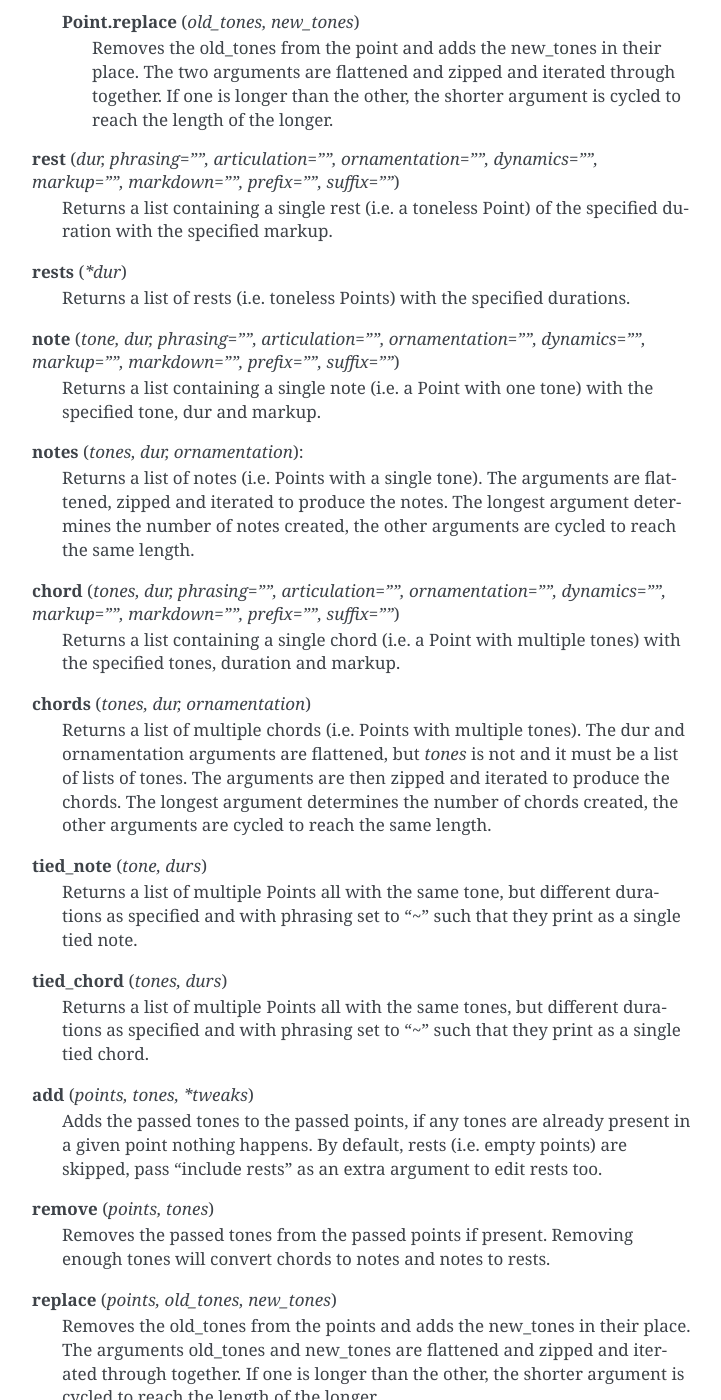
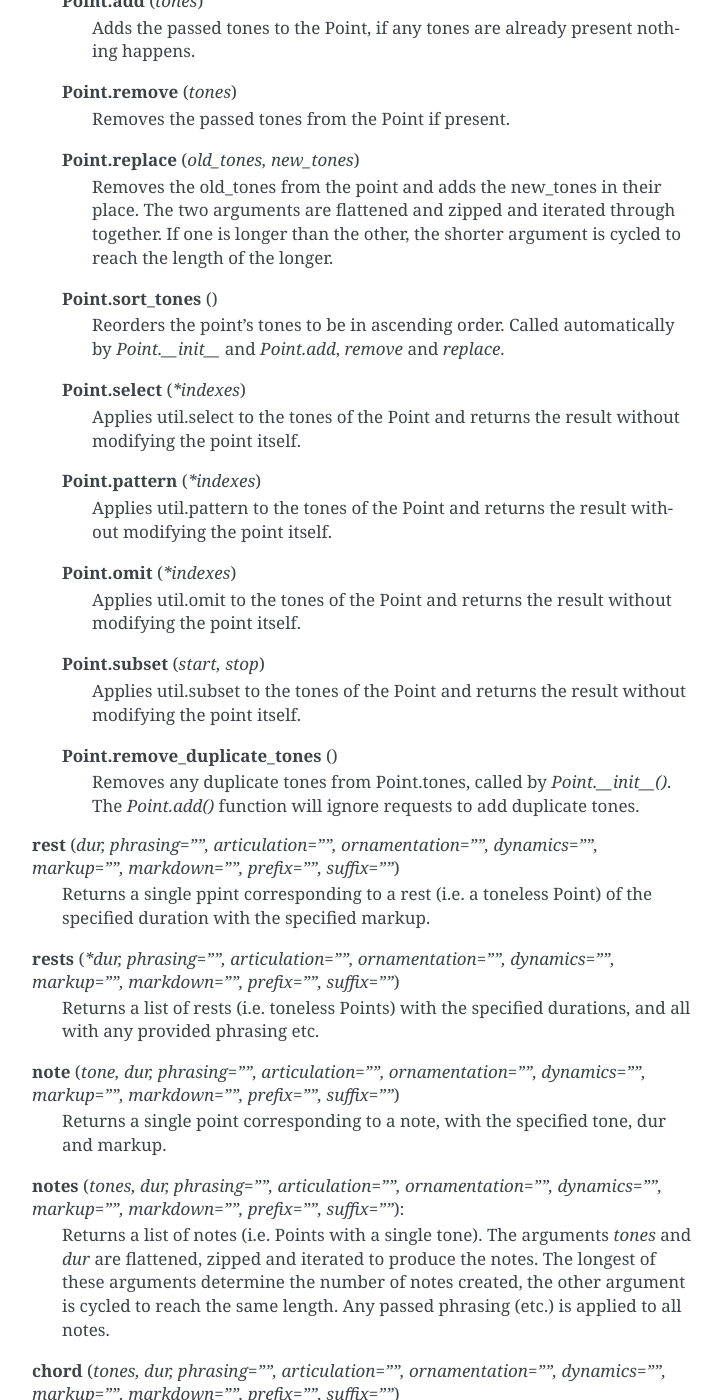
Before and after one commit to thomasmorgan/LilyLib, a Sphinx documentation site: the page built from docs/source/API.rst, in a window 1280 px wide and 1400 px high, scrolled down 8378 px. Shown: the whole window, without its empty margins (388-1109 px from the left). Built offline with Sphinx 7.4.7, drawn with Linux system fonts in a browser that asks for light colours; some of the changed text lies outside the part shown.

Commit message:
docs: add new functions

```diff
--- a/docs/source/API.rst
+++ b/docs/source/API.rst
@@ -21,8 +21,11 @@
 	Splits any strings within the passed item at white space, flattens the result and returns it.
 
 **select** (*List, \*indexes*)
-	Returns a list containing the subset of items in the passed list whose indexes are also passed. Counts from 1, not 0. Respects ordering of passed list, not passed indexes. Items are not duplicated even if passed indexes contains duplicates.
+	If a single index is passed, it returns the item in the passed list at that position (counting from 1, not 0). If multiple indexes are passed, it returns a list containing the subset of items in the passed list whose indexes are also passed (again, counting from 1). Respects ordering of passed list, not passed indexes. Items are not duplicated even if passed indexes contains duplicates.
 
+
+**assign** (*List, index, value*)
+	Modifies the passed list, by inserting the passed value at the passed index. The List is modified in place and this function does not return anything.
 
 **pattern** (*List, \*indexes*)
 	Builds and returns a new list by repeatedly selecting the items in the passed List at the passed indexes. Counts from 1 not 0. Ordering is determined by the passed indexes not the passed List. Duplicate indexes result in duplicate items in the returned list.
@@ -206,25 +209,25 @@
 **Stave** ()
 	The parent staff class.
 
-	**Stave.__init__** (*clef, name*)
-		Creates a Stave instance. String clef must be a valid lilypond clef, name can be anything.
+	**Stave.__init__** (*clef, name, extra_text, _with*)
+		Creates a Stave instance. String clef must be a valid lilypond clef, name can be anything. `extra_text` and `_with` canbe used to add more details to the staves when printed.
 
 **Treble** ()
 	A subclass of Stave, appears as a staff starting with the treble clef.
 
-	**Treble.__init__** (*name*)
+	**Treble.__init__** (*name, extra_text, _with*)
 		Creates a treble staff. Name can be anything.
 
 **Bass** ()
 	A subclass of Stave, appears as a staff starting with the bass clef.
 
-	**Bass.__init__** (*name*)
+	**Bass.__init__** (*name, extra_text, _with*)
 		Creates a bass staff. Name can be anything.
 
 **Super** ()
 	A subclass of Stave, appears as a staff starting with the treble clef, but has rows for both the treble and bass staves. See demo_prelude_in_c_super.py for an example.
 
-	**Super.__init__** (*name*)
+	**Super.__init__** (*name, extra_text, _with*)
 		Creates a super staff. Name can be anything.
 
 tones
@@ -320,23 +323,41 @@
 	**Point.replace** (*old_tones, new_tones*)
 		Removes the old_tones from the point and adds the new_tones in their place. The two arguments are flattened and zipped and iterated through together. If one is longer than the other, the shorter argument is cycled to reach the length of the longer.
 
+	**Point.sort_tones** ()
+		Reorders the point's tones to be in ascending order. Called automatically by `Point.__init__` and `Point.add`, `remove` and `replace`.
+
+	**Point.select** (*\*indexes*)
+		Applies util.select to the tones of the Point and returns the result without modifying the point itself.
+
+	**Point.pattern** (*\*indexes*)
+		Applies util.pattern to the tones of the Point and returns the result without modifying the point itself.
+
+	**Point.omit** (*\*indexes*)
+		Applies util.omit to the tones of the Point and returns the result without modifying the point itself.
+
+	**Point.subset** (*start, stop*)
+		Applies util.subset to the tones of the Point and returns the result without modifying the point itself.
+
+	**Point.remove_duplicate_tones** ()
+		Removes any duplicate tones from Point.tones, called by `Point.__init__()`. The `Point.add()` function will ignore requests to add duplicate tones.
+
 **rest** (*dur, phrasing="", articulation="", ornamentation="", dynamics="", markup="", markdown="", prefix="", suffix=""*)
-	Returns a list containing a single rest (i.e. a toneless Point) of the specified duration with the specified markup.
+	Returns a single ppint corresponding to a rest (i.e. a toneless Point) of the specified duration with the specified markup.
 
-**rests** (*\*dur*)
-	Returns a list of rests (i.e. toneless Points) with the specified durations.
+**rests** (*\*dur, phrasing="", articulation="", ornamentation="", dynamics="", markup="", markdown="", prefix="", suffix=""*)
+	Returns a list of rests (i.e. toneless Points) with the specified durations, and all with any provided phrasing etc.
 
 **note** (*tone, dur, phrasing="", articulation="", ornamentation="", dynamics="", markup="", markdown="", prefix="", suffix=""*)
-	Returns a list containing a single note (i.e. a Point with one tone) with the specified tone, dur and markup.
+	Returns a single point corresponding to a note, with the specified tone, dur and markup.
 
-**notes** (*tones, dur, ornamentation*):
-	Returns a list of notes (i.e. Points with a single tone). The arguments are flattened, zipped and iterated to produce the notes. The longest argument determines the number of notes created, the other arguments are cycled to reach the same length.
+**notes** (*tones, dur, phrasing="", articulation="", ornamentation="", dynamics="", markup="", markdown="", prefix="", suffix=""*):
+	Returns a list of notes (i.e. Points with a single tone). The arguments `tones` and `dur` are flattened, zipped and iterated to produce the notes. The longest of these arguments determine the number of notes created, the other argument is cycled to reach the same length. Any passed phrasing (etc.) is applied to all notes.
 
 **chord** (*tones, dur, phrasing="", articulation="", ornamentation="", dynamics="", markup="", markdown="", prefix="", suffix=""*)
-	Returns a list containing a single chord (i.e. a Point with multiple tones) with the specified tones, duration and markup.
+	Returns a single point corresponding to a chord (i.e. a Point with multiple tones) with the specified tones, duration and markup.
 
 **chords** (*tones, dur, ornamentation*)
-	Returns a list of multiple chords (i.e. Points with multiple tones). The dur and ornamentation arguments are flattened, but *tones* is not and it must be a list of lists of tones. The arguments are then zipped and iterated to produce the chords. The longest argument determines the number of chords created, the other arguments are cycled to reach the same length.
+	Returns a list of multiple chords (i.e. Points with multiple tones). The `dur` argument are flattened, but *tones* is not and it must be a list of lists of tones. The arguments `tones` and `dur` are zipped and iterated to produce the chords. The longest of these arguments determine the number of chords created, the other argument is cycled to reach the same length. Any passed phrasing (etc.) is applied to all chords.
 
 **tied_note** (*tone, durs*)
 	Returns a list of multiple Points all with the same tone, but different durations as specified and with phrasing set to "~" such that they print as a single tied note.
@@ -380,7 +401,7 @@
 
 
 **chromatic** (*start, stop_or_length, key, dur=None, step=1*)
-	Returns a chromatic scale from *start* to *stop* or of length *length* in the key of *key* with stepsize *step*. Ascending chromatic scales use sharps, descending scales use flats.
+	Returns a chromatic scale from *start* to *stop* or of length *length* in the key of *key* with stepsize *step*. Ascending chromatic scales use sharps, descending scales use flats, though you can violate this (e.g. by asking for a descending chromatic scale starting on a sharp).
 
 
 **scale_subset** (*positions, start, stop_or_length, key, dur=None, step=1*)
@@ -401,12 +422,17 @@
 markup
 -----------
 
+**barbreak**
+	A string that causes a bar line to appear in the sheet music and a linebreak to appear in the terminal output. Useful for formatting lilypond code as per mutopia requirements.
+
 **linebreak**
 	A string that causes a linebreak both in the sheetmusic and in the terminal output, can be added to Points, usually as part of their suffix.
 
+**nolinebreak**
+	A string that prevents a linebreak both in the sheetmusic, can be added to Points, usually as part of their suffix.
+
 **pagebreak**
 	A string that causes a pagebreak in the sheetmusic and a linebreak in the terminal output, can be added to Points, usually as part of their suffix.
-
 
 **clef** (*clef, passage, end_clef=""*)
 	Returns a flattened deepcopy of the *passage* with the *clef* added to the prefix of the first point and the optional *end_clef* added to the suffix of the final point.
@@ -417,9 +443,14 @@
 **key_signature** (*key1, passage, key2=""*)
 	Returns a flattened deepcopy of the *passage* with *key1* added to the prefix of the first point and the optional *key2* added to the suffix of the final point.
 
+**slur** (*passage*)
+	Returns a deepcopy of the passage, with the first prefix and final suffix edited such that a slur encloses the passage.
+
+**phrase** (*passage*)
+	Returns a deepcopy of the passage, with the first prefix and final suffix edited such that a phrasing slur encloses the passage.
+
 **triplets** (*passage*)
-	Returns a deepcopy of the passage passage, with the first prefix and final suffix edited such that it appears as triplets.
-
+	Returns a deepcopy of the passage, with the first prefix and final suffix edited such that it appears as triplets.
 
 **grace** (*passage*)
 	Returns a deepcopy of the passage, with the first prefix and final suffix edited such that it appears as grace notes.
@@ -467,6 +498,9 @@
 
 	**Piece.__str__** ()
 		Prints a lilypond description of the piece. It concatenates the results of the Pieces *header*, *subtext*, *start_score*, *write_score* and *end_score* functions.
+
+	**Piece.add_barlines** ()
+		If `piece.auto_add_bars` is set to ``True`` this function will be called when the piece prints. It parses the music and attempts to add barlines (and line breaks in the output) at the end of each bar. This is useful for making the lilypond output more readable and for submitting to the mutopia project. The algorithm used is currently in development and should be considered experimental. Nonetheless it currently handles things like triplets. It is recommended to leave it off unless you are willing to contribute to its development.
 
 	**Piece.header** ()
 		Returns a string containing the metadata of the piece in lilypond format.
```
Also changed, not shown: 5 other files.
